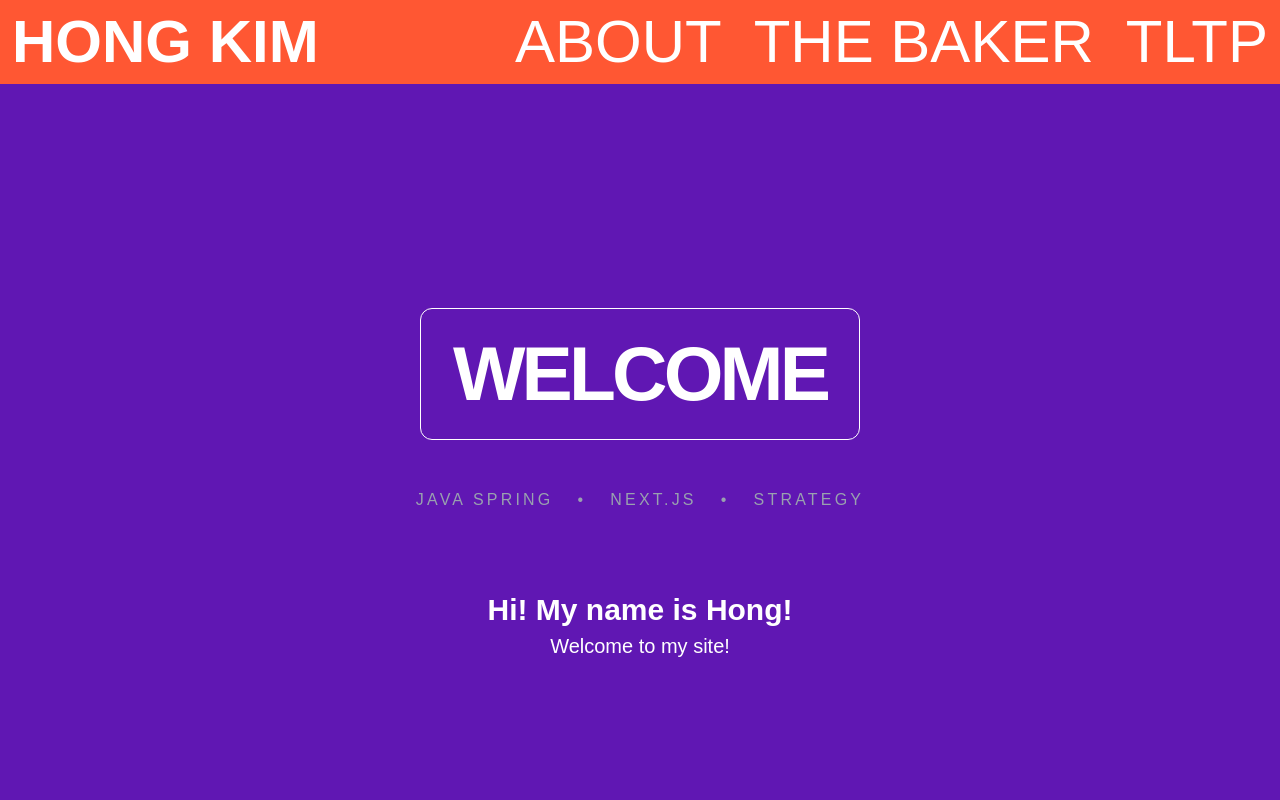
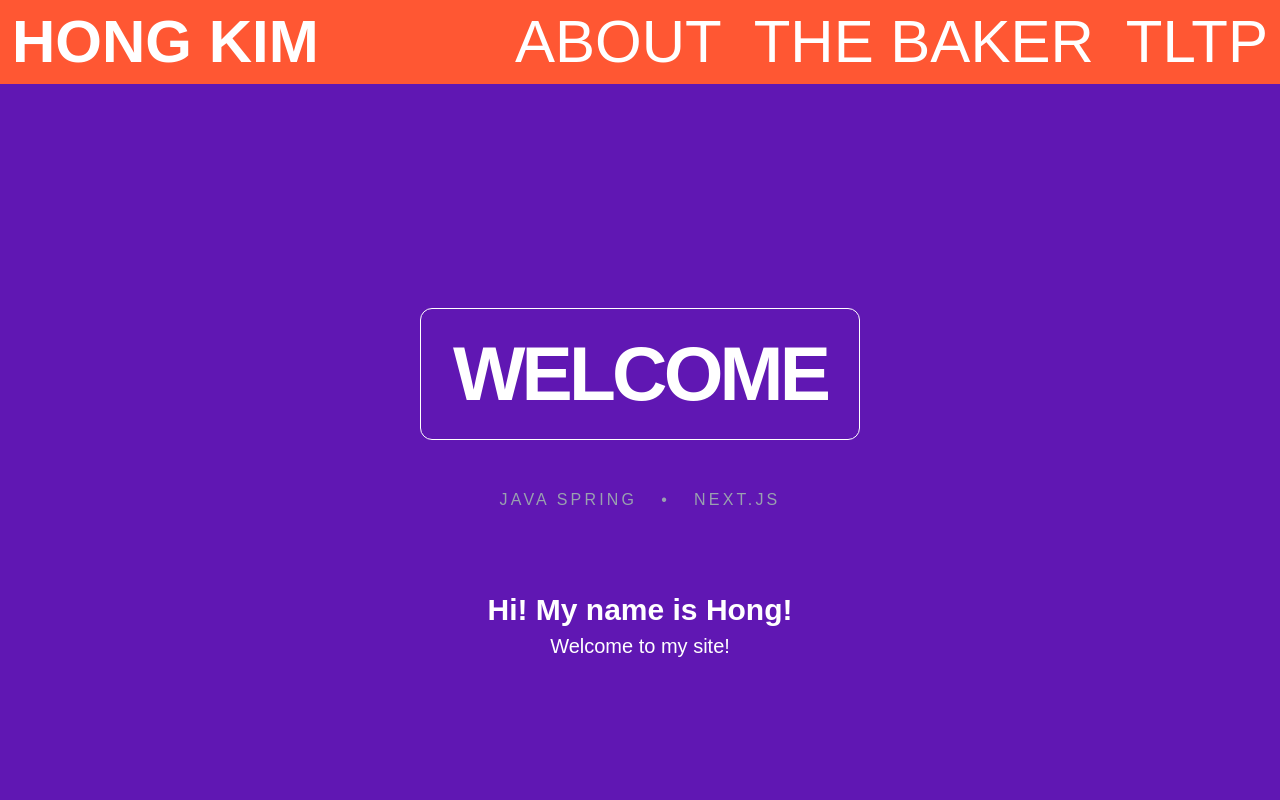
Before and after one commit to hongkim25/hong-portfolio, a Next.js app: page / in a window 1280 px wide. Shown: the top 800 px of the page. Built offline with nearby package versions, Linux system fonts and the light colour scheme; a web font is replaced by a local one.

Commit message:
commit test

```diff
--- a/src/app/page.tsx
+++ b/src/app/page.tsx
@@ -30,8 +30,6 @@ export default function Home() {
         <span>Java Spring</span>
         <span>•</span>
         <span>Next.js</span>
-        <span>•</span>
-        <span>Strategy</span>
       </motion.div>
 
       <FadeIn>
```
